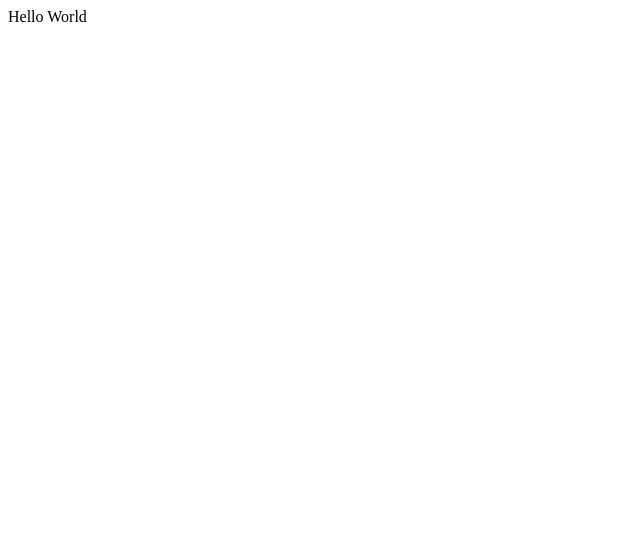
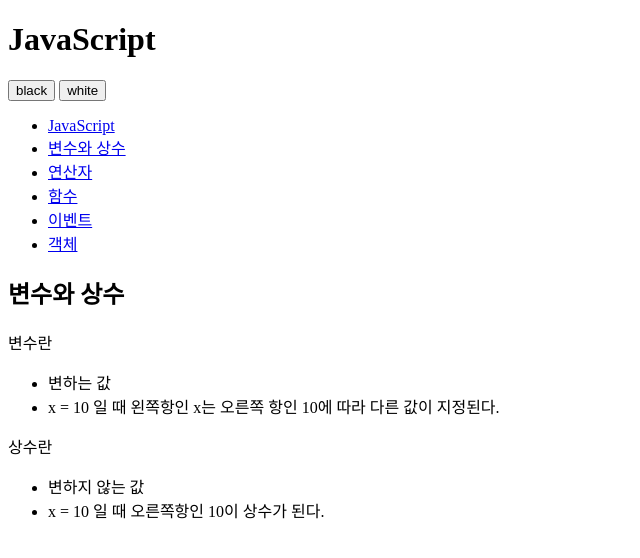
Before and after one commit to erybabo/opentutorials-erybabo, a plain HTML site: page index.html in a window 1280 px wide. Shown: the whole page, without its empty margins (0-640 px from the left). Drawn offline with Linux system fonts and the light colour scheme.

Commit message:
add html

```diff
--- a/index.html
+++ b/index.html
@@ -1,24 +1,52 @@
 <!DOCTYPE html>
-<html lang="en">
-	<head>
-		<meta charset="utf-8">
-
-		<!-- Always force latest IE rendering engine (even in intranet) & Chrome Frame
-		Remove this if you use the .htaccess -->
-		<meta http-equiv="X-UA-Compatible" content="IE=edge,chrome=1">
-
-		<title>index</title>
-		<meta name="description" content="">
-		<meta name="author" content="seneris">
-
-		<meta name="viewport" content="width=device-width; initial-scale=1.0">
-
-		<!-- Replace favicon.ico & apple-touch-icon.png in the root of your domain and delete these references -->
-		<link rel="shortcut icon" href="/favicon.ico">
-		<link rel="apple-touch-icon" href="/apple-touch-icon.png">
-	</head>
-
-	<body>
-		Hello World
-	</body>
+<html>
+<head>
+<meta charset="utf-8" />
+</head>
+<body id="body">
+<div>
+<header>
+<h1>JavaScript</h1>
+</header>
+<div id="toolbar">
+<input type="button" value="black" />
+<input type="button" value="white" />
+</div>
+<nav>
+<ul>
+<li><a href="http://opentutorials.org/course/49/17">JavaScript</a></li>
+<li><a href="http://opentutorials.org/course/49/16">변수와 상수</a></li>
+<li><a href="http://opentutorials.org/course/49/18">연산자</a></li>
+<li><a href="http://opentutorials.org/course/49/19">함수</a></li>
+<li><a href="http://opentutorials.org/course/49/20">이벤트</a></li>
+<li><a href="http://opentutorials.org/course/49/21">객체</a></li>
+</ul>
+</nav>
+<article>
+<h2>변수와 상수</h2>
+<div>
+<p>변수란</p>
+<ul>
+<li>
+변하는 값
+</li>
+<li>
+x = 10 일 때 왼쪽항인 x는 오른쪽 항인 10에 따라 다른 값이 지정된다.
+</li>
+</ul>
+<p>
+상수란
+</p>
+<ul>
+<li>
+변하지 않는 값
+</li>
+<li>
+x = 10 일 때 오른쪽항인 10이 상수가 된다.
+</li>
+</ul>
+</div>
+</article>
+</div>
+</body>
 </html>
```
